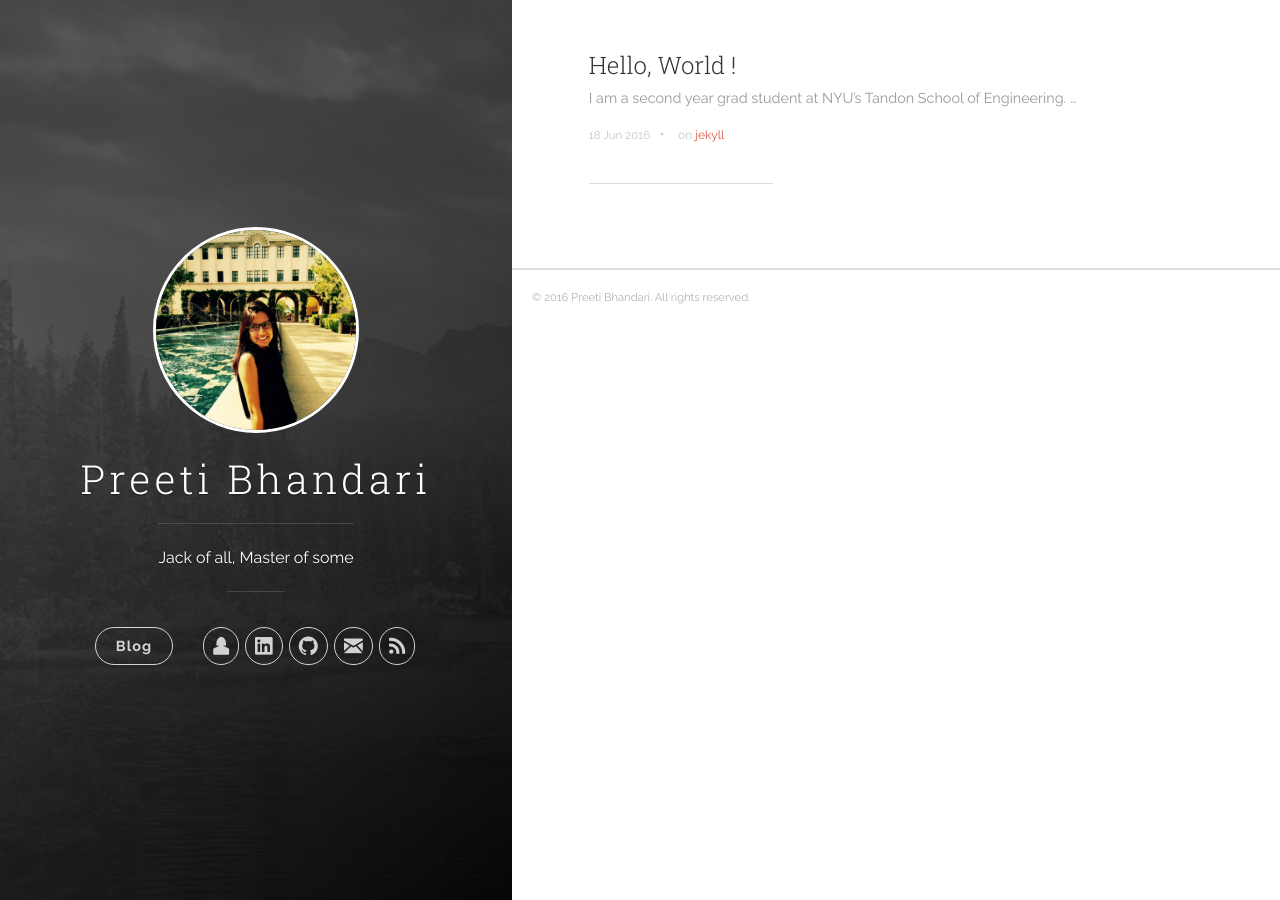
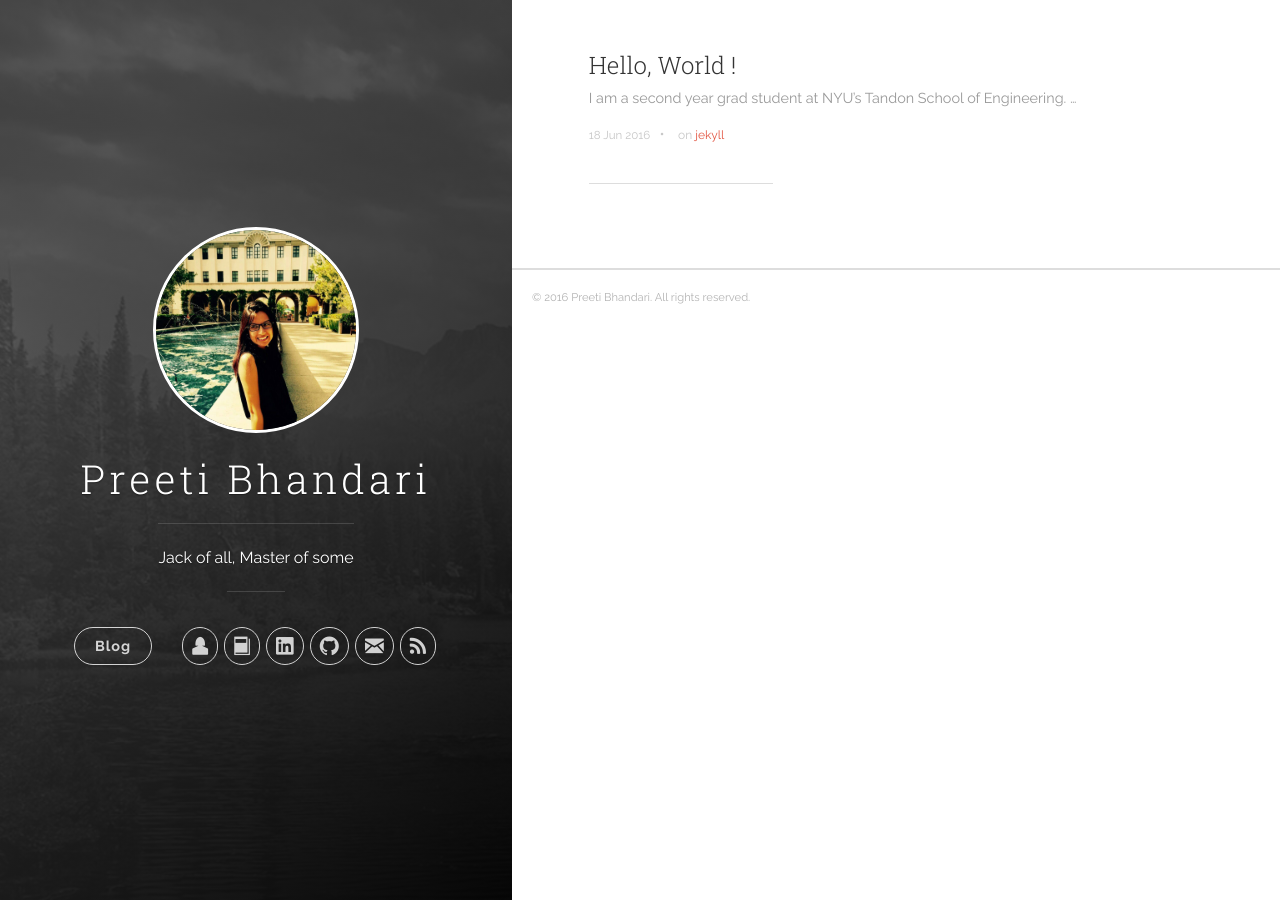
Before and after one commit to preeti1205/preeti1205.github.io, a Jekyll site: the page built from index.html, in a window 1280 px wide. Built offline with Jekyll 4.4.1, drawn with Linux system fonts in a browser that asks for light colours; nearby versions of some CDN libraries; the list of posts is cut into pages by our own code.

```diff
--- a/_config.yml
+++ b/_config.yml
@@ -12,6 +12,7 @@ author:
   #twitter_username: joshgerdes
   #facebook_username: joshgerdes
   about_username:  preeti
+  goodreads_username: preeti1205
   github_username:  preeti1205
   linkedin_username:  Preeti Bhandari
 
--- a/_includes/header.html
+++ b/_includes/header.html
@@ -32,6 +32,16 @@
                 <li class="navigation__item">
                   <a href="http://twitter.com/{{ site.author.about_username }}" title="@{{ site.author.about_username }} on Twitter" target="_blank">
                     <i class="icon icon-torso-female"></i>
+                    <span class="label">About</span>
+                  </a>
+                </li>
+              {% endif %}
+
+              {% if site.author.about_username %}
+                <!-- Goodreads -->
+                <li class="navigation__item">
+                  <a href="http://goodreads.com/{{ site.author.about_username }}" title="@{{ site.author.about_username }} on Goodreads" target="_blank">
+                    <i class="icon icon-book"></i>
                     <span class="label">About</span>
                   </a>
                 </li>
```
Also changed, not shown: 1 other file.
